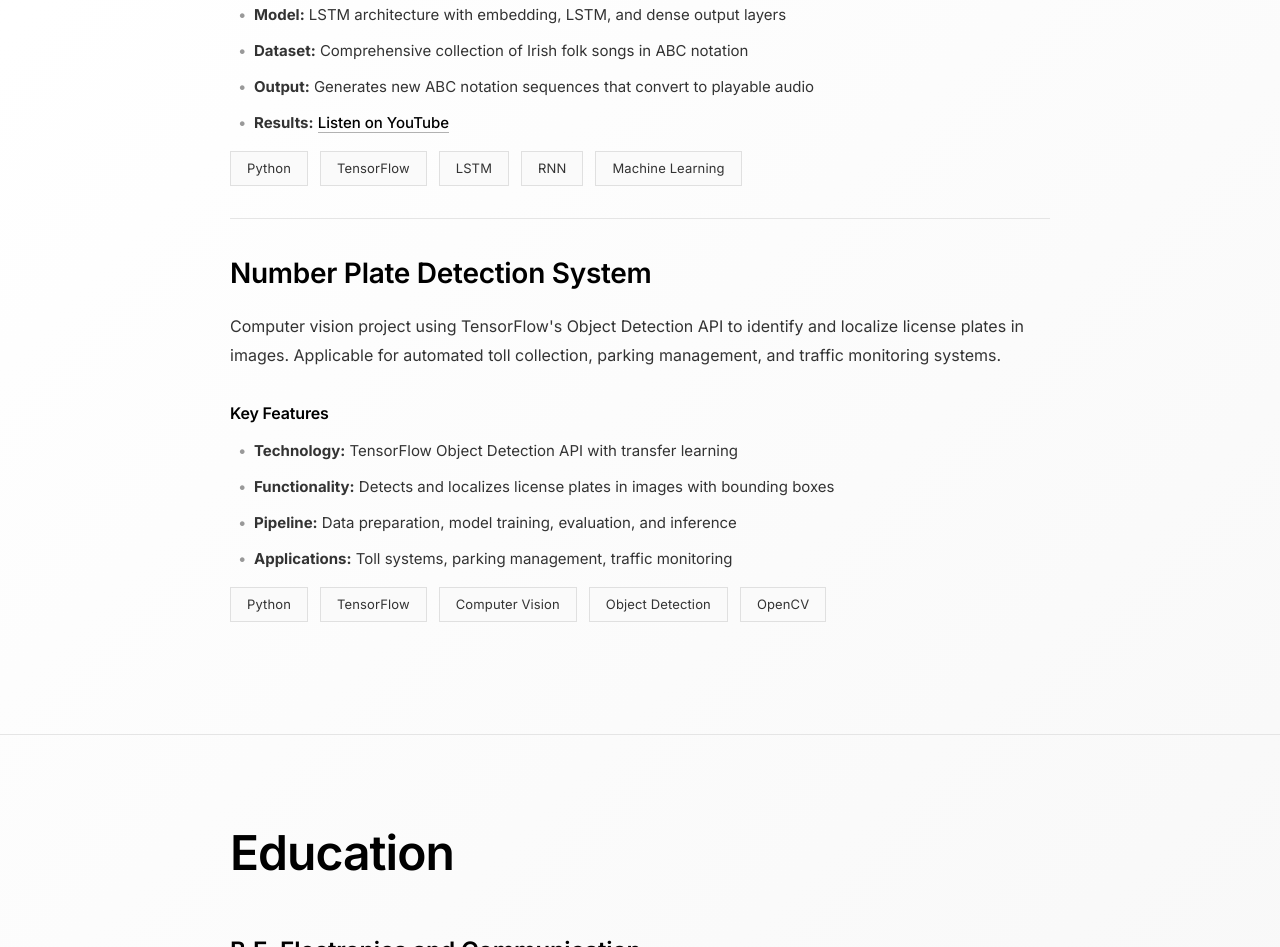
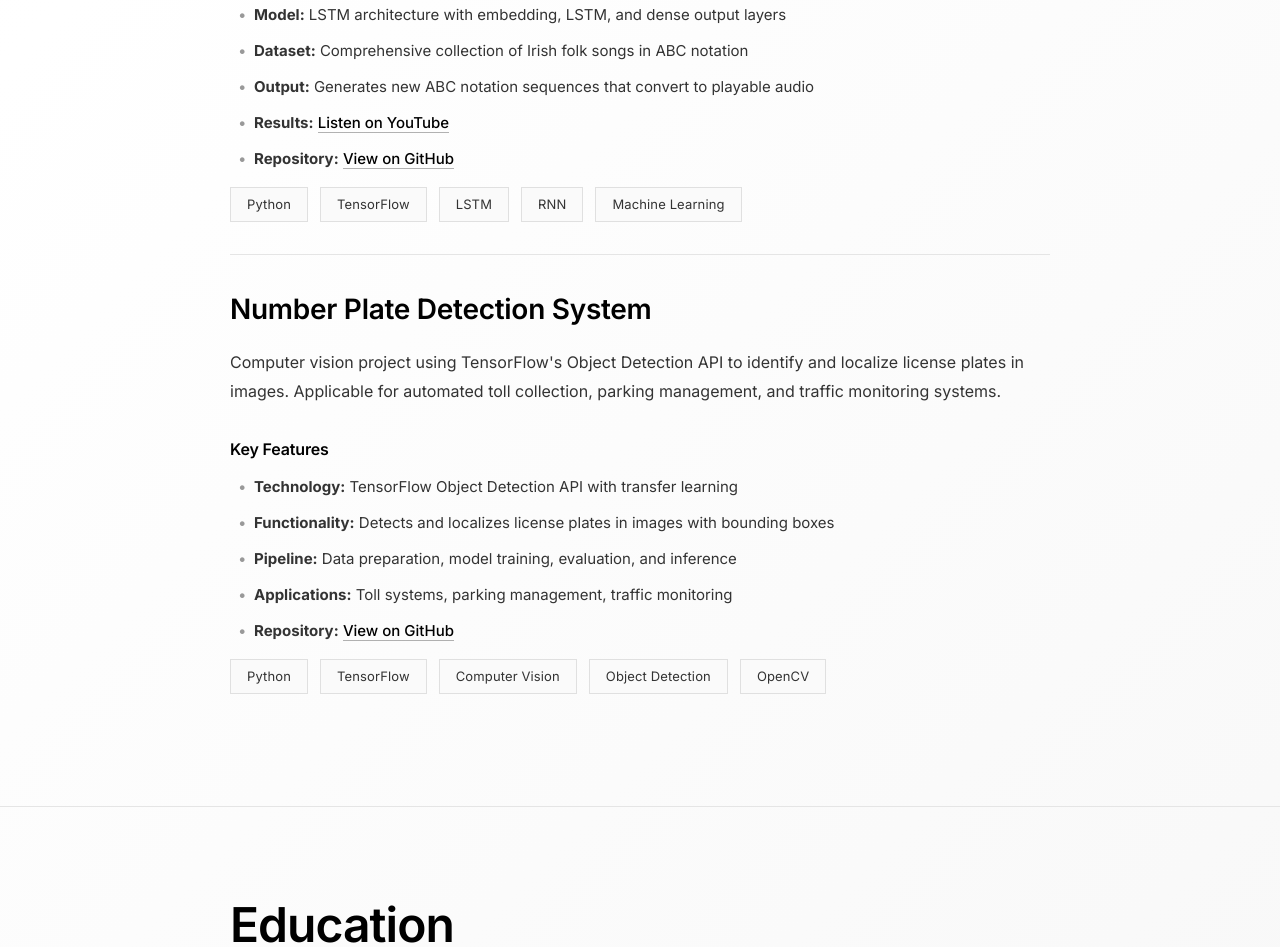
Before and after one commit to satyam0999/portfolio, a plain HTML site: page index.html in a window 1280 px wide. Shown: the part 3242-4189 px from the top of the page. Drawn offline with Linux system fonts and the light colour scheme.

Commit message:
added projects github hyperlink

```diff
--- a/index.html
+++ b/index.html
@@ -154,6 +154,7 @@
                     <li><strong>Dataset:</strong> Comprehensive collection of Irish folk songs in ABC notation</li>
                     <li><strong>Output:</strong> Generates new ABC notation sequences that convert to playable audio</li>
                     <li><strong>Results:</strong> <a href="https://www.youtube.com/channel/UCbt0-AL6tCptqynTQxFzkXQ" target="_blank" class="project-link">Listen on YouTube</a></li>
+                    <li><strong>Repository:</strong> <a href="https://github.com/satyam0999/Music-Generation" target="_blank" class="project-link">View on GitHub</a></li>
                 </ul>
 
                 <div class="tech-stack">
@@ -177,6 +178,7 @@
                     <li><strong>Functionality:</strong> Detects and localizes license plates in images with bounding boxes</li>
                     <li><strong>Pipeline:</strong> Data preparation, model training, evaluation, and inference</li>
                     <li><strong>Applications:</strong> Toll systems, parking management, traffic monitoring</li>
+                    <li><strong>Repository:</strong> <a href="https://github.com/satyam0999/Number-Plate-Detection-System" target="_blank" class="project-link">View on GitHub</a></li>
                 </ul>
 
                 <div class="tech-stack">
```
